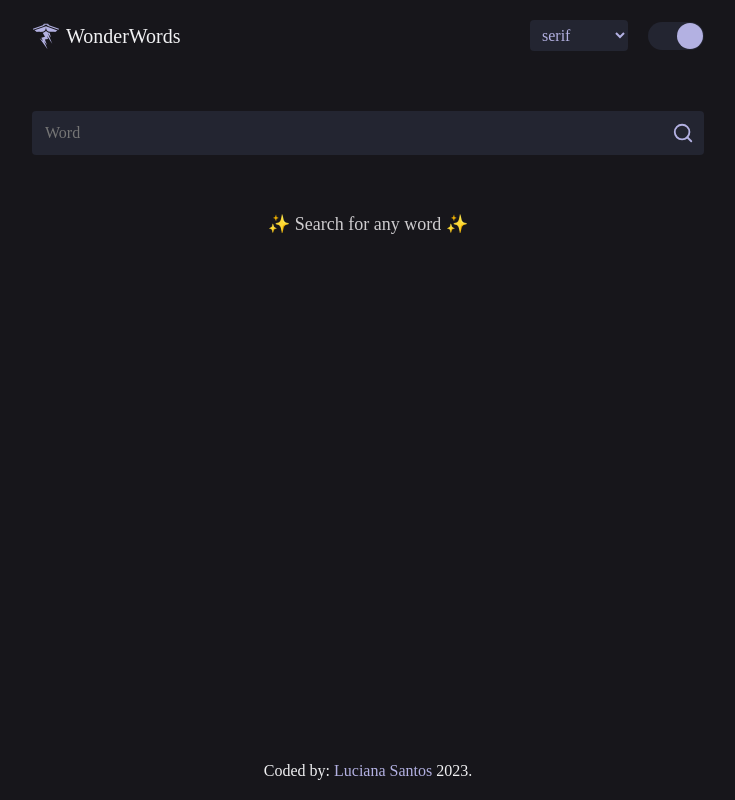
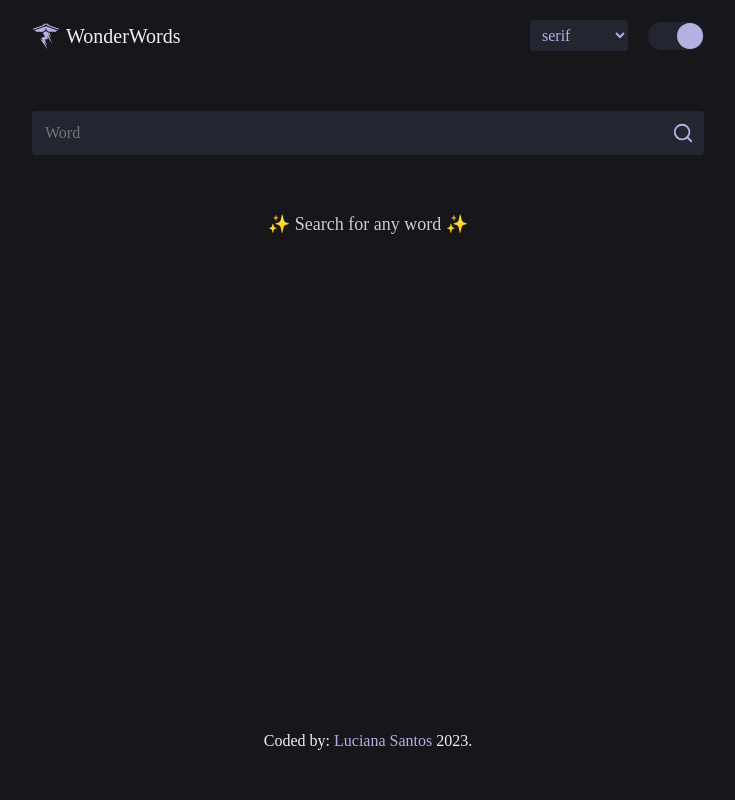
Before and after one commit to Luciana-Santos/wonderwords, a React (Vite) app: page / in a window 1280 px wide. Shown: the whole page, without its empty margins (272-1007 px from the left). Built offline with nearby package versions, Linux system fonts and the light colour scheme; a web font is replaced by a local one.

Commit message:
height fixed

```diff
--- a/src/components/DefaultView/DefaultView.styled.ts
+++ b/src/components/DefaultView/DefaultView.styled.ts
@@ -1,10 +1,10 @@
 import styled from 'styled-components';
 
 export const DefaultViewStyled = styled.div`
-  height: calc(100vh - 332px);
+  height: calc(100vh - 362px);
 
   @media (min-width: 33.75em) {
-    height: calc(100vh - 282px);
+    height: calc(100vh - 312px);
   }
 `;
 
```
